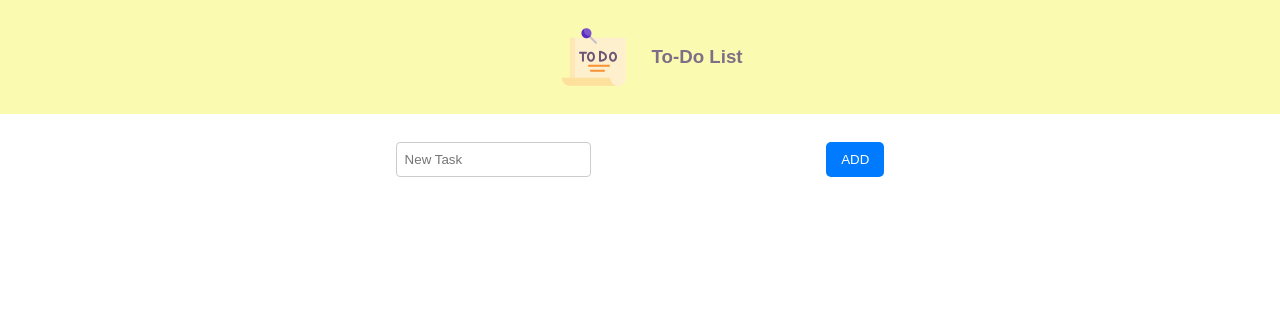
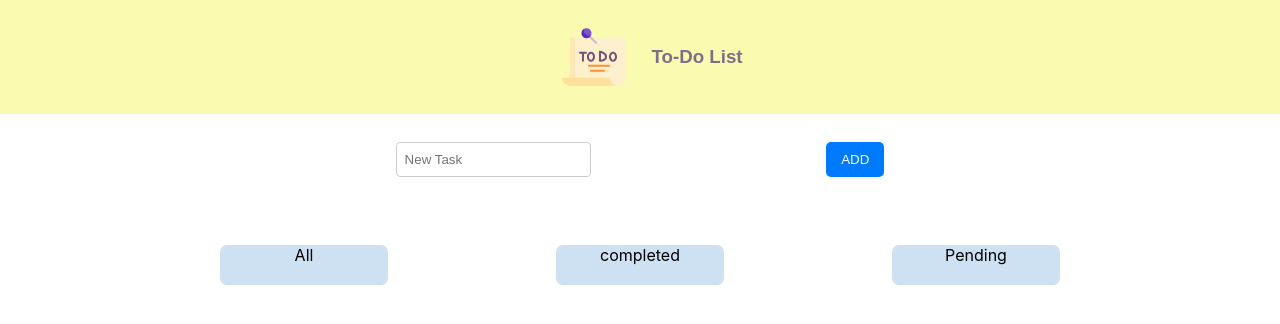
Before and after one commit to malak-momani/task1, a React (Create React App) app: page / in a window 1280 px wide. Shown: the top 324 px of the page. Built offline with nearby package versions, Linux system fonts and the light colour scheme; a web font is replaced by a local one.

Commit message:
initial filter

```diff
--- a/src/Components/Header/Header.js
+++ b/src/Components/Header/Header.js
@@ -4,7 +4,7 @@ import './header.css'
 const Header = () => {
     return (
         <div className='logo-text amaranth-bold'>
-            <img src={TODO} className="logo margin25"/>
+            <img src={TODO} className="logo margin25" alt='Logo'/>
             <h3>To-Do List</h3>
         </div>
     );
--- /dev/null
+++ b/src/Components/Tasks/Filter/Filter.js
@@ -0,0 +1,13 @@
+import './filter.css'
+
+const Filter = () => {
+    return (
+        <div className='container'>
+            <div className='item'>All</div>
+            <div className='item'>completed</div>
+            <div className='item'>Pending</div>
+        </div>
+    )
+}
+
+export default Filter;
--- /dev/null
+++ b/src/Components/Tasks/Filter/filter.css
@@ -0,0 +1,17 @@
+.container {
+    display: flex;
+    flex-direction: row;
+    justify-content: space-between;
+    align-items: center;
+    padding: 60px;
+}
+
+.item {
+    width: 20%;
+    height: 40px;
+    border-color:2px solid rgba(200, 124, 10, 0.952);
+    border-radius: 7px;
+    background-color: rgba(160, 196, 229, 0.508);
+    margin-top: auto;
+    margin-bottom: auto;
+}
--- a/src/Components/Tasks/TasksList.js
+++ b/src/Components/Tasks/TasksList.js
@@ -1,9 +1,11 @@
 import { useEffect, useState } from "react";
 import Task from "./Task";
+import Filter from "./Filter/Filter";
 
 const TaskList = ({ tasks }) => {
     return (
         <div className="task-list">
+            <Filter />
             {tasks?.map((task, idx) =>
                 <Task key={idx} task={task}
                 />)}
```
Also changed, not shown: src/Components/Filter/Filter.js (deleted).
